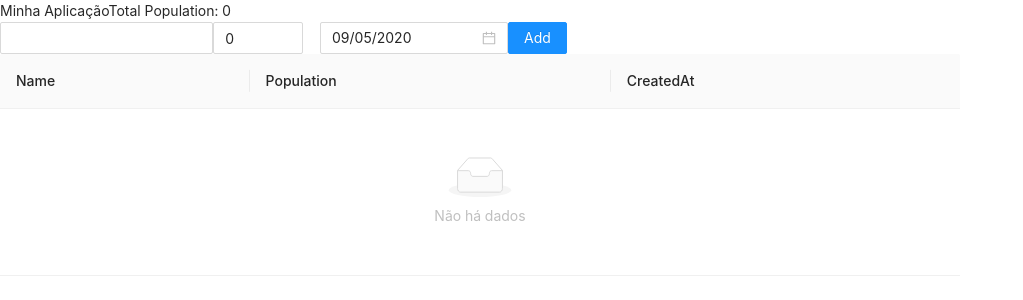
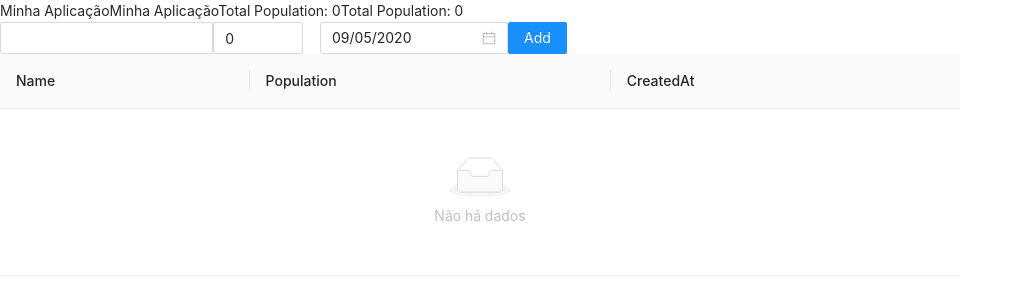
Before and after one commit to RodrigoCortezDev/ExemploReactTypeScript, a React (Create React App) app: page / in a window 1280 px wide. Shown: the top 300 px of the page, without its empty margins (0-1023 px from the left). Built offline with nearby package versions, Linux system fonts and the light colour scheme.

Commit message:
add more 1 label

```diff
--- a/src/MyLabel/index.tsx
+++ b/src/MyLabel/index.tsx
@@ -10,6 +10,7 @@ const MyLabel: React.FC<IProps> = ({ color = "green", ...props }) => {
   return (
     <>
       <label color={color}>{props.children}</label>
+      <label color={color}>{props.children}</label>
     </>
   );
 };
```
